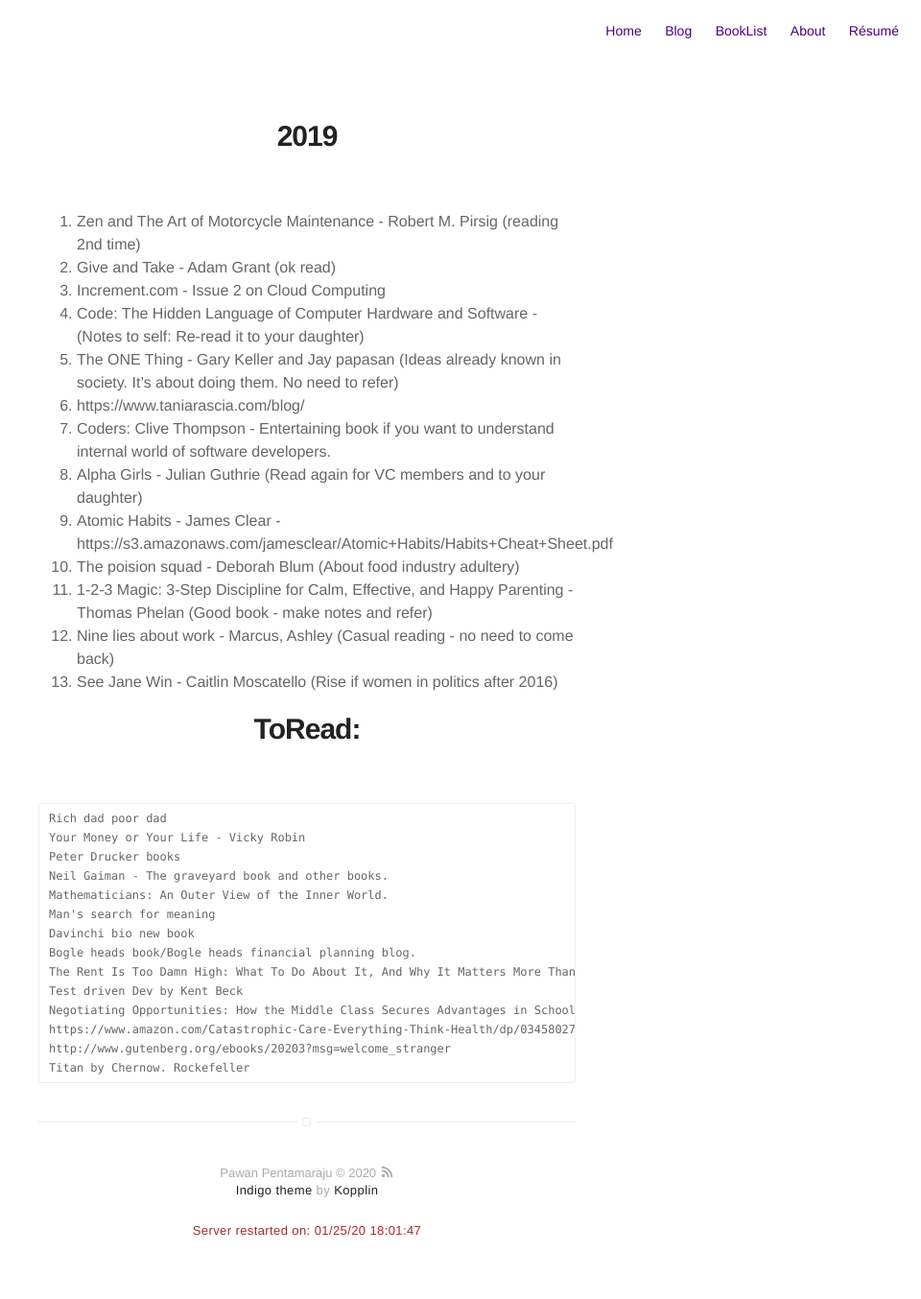
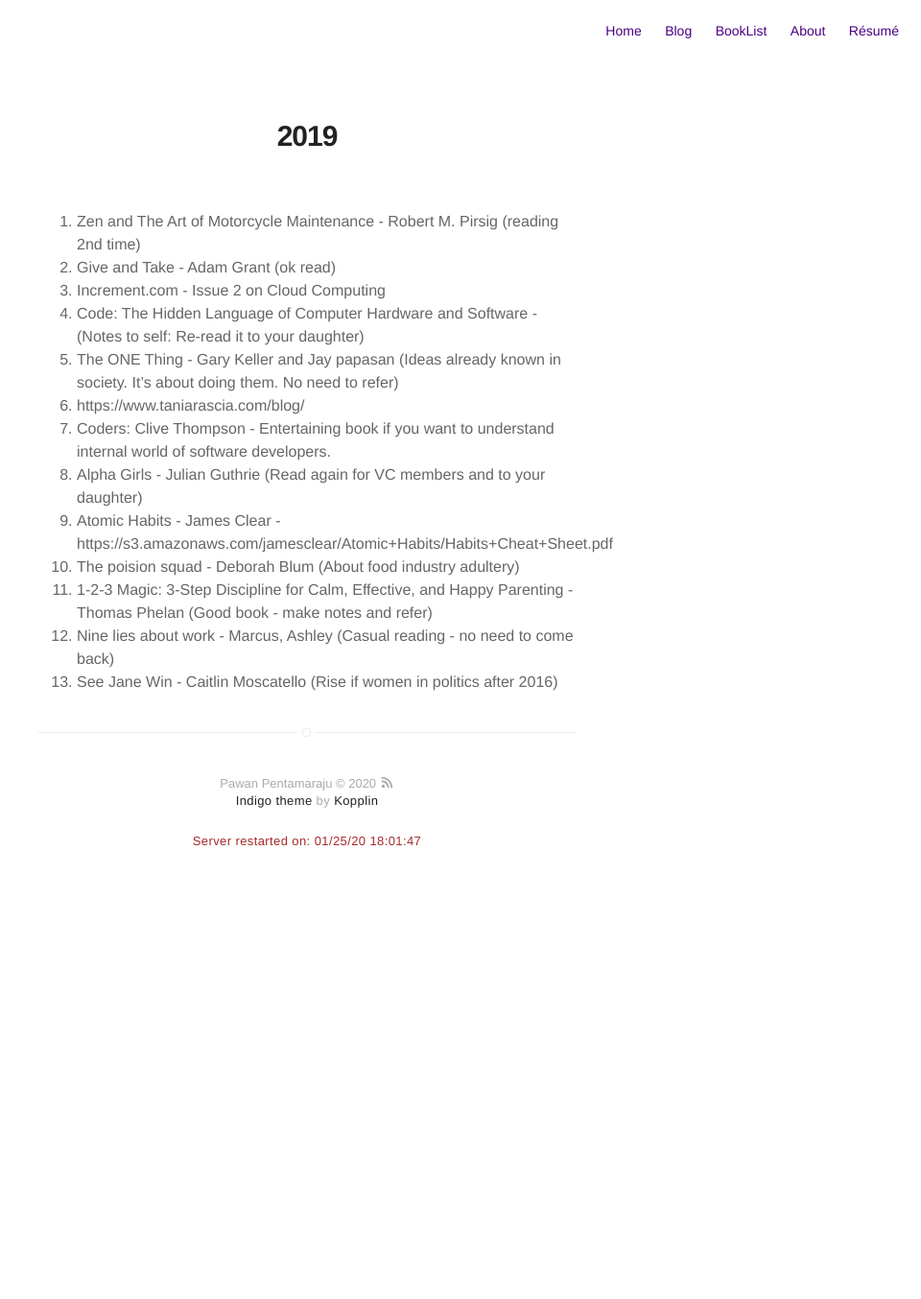
Before and after one commit to pawanpe/pawanpe.github.io, a Jekyll site: the page built from booklist/2019/books.markdown, in a window 1280 px wide. Shown: the whole page at 96% size, without its empty margins (320-1280 px from the left). Built offline with Jekyll 4.4.1, drawn with Linux system fonts in a browser that asks for light colours; after the commit the page ends 948 px from its top, so only the background shows below that.

Commit message:
Creating 2020 folder

```diff
--- a/booklist/2019/books.markdown
+++ b/booklist/2019/books.markdown
@@ -18,19 +18,3 @@ layout: page
 11. 1-2-3 Magic: 3-Step Discipline for Calm, Effective, and Happy Parenting  - Thomas Phelan (Good book - make notes and refer)
 12. Nine lies about work - Marcus, Ashley (Casual reading - no need to come back)
 13. See Jane Win - Caitlin Moscatello (Rise if women in politics after 2016)
-
-# ToRead:
-    Rich dad poor dad
-    Your Money or Your Life - Vicky Robin
-    Peter Drucker books
-    Neil Gaiman - The graveyard book and other books.
-    Mathematicians: An Outer View of the Inner World.
-    Man's search for meaning
-    Davinchi bio new book
-    Bogle heads book/Bogle heads financial planning blog.
-    The Rent Is Too Damn High: What To Do About It, And Why It Matters More Than You Think
-    Test driven Dev by Kent Beck
-    Negotiating Opportunities: How the Middle Class Secures Advantages in School.
-    https://www.amazon.com/Catastrophic-Care-Everything-Think-Health/dp/034580273X
-    http://www.gutenberg.org/ebooks/20203?msg=welcome_stranger
-    Titan by Chernow. Rockefeller
```
Also changed, not shown: booklist/2020/articlesandvideos.markdown (added, +13 -0 lines), booklist/2020/books.markdown (added, +24 -0 lines).
